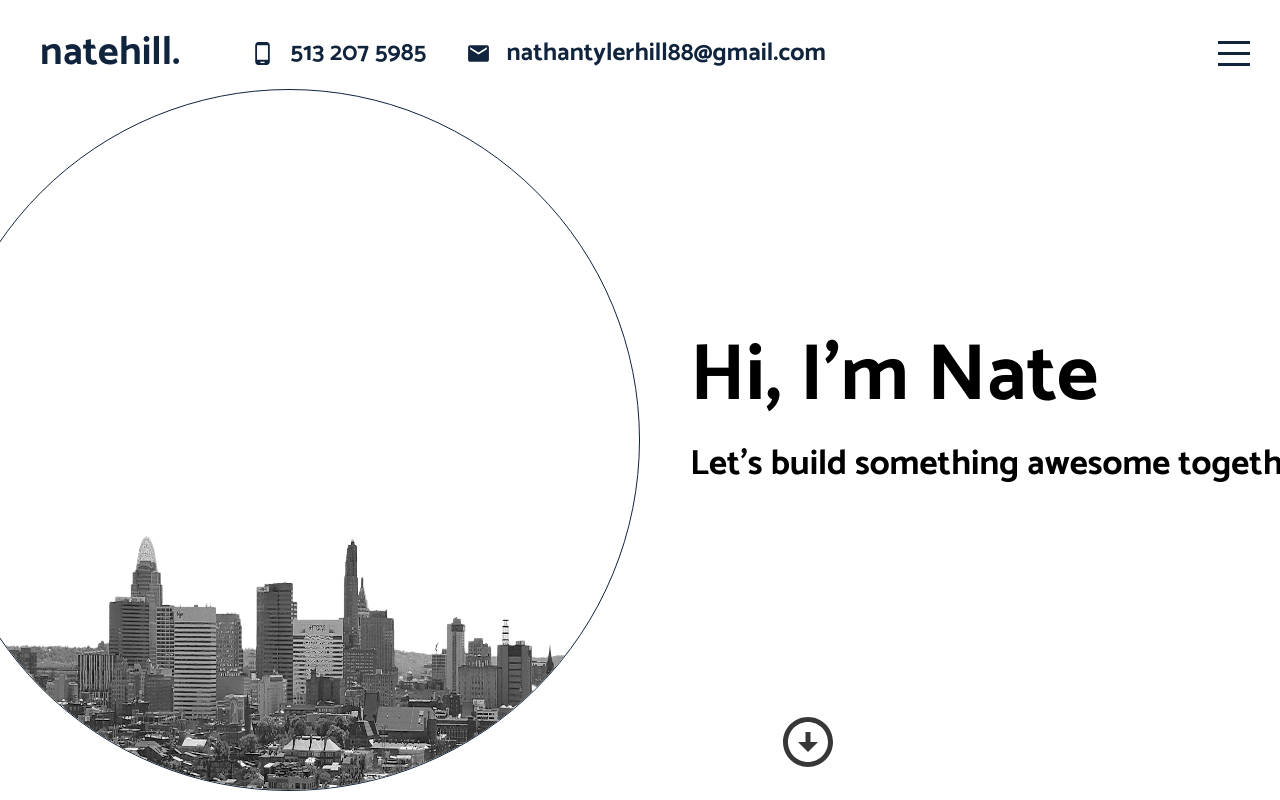
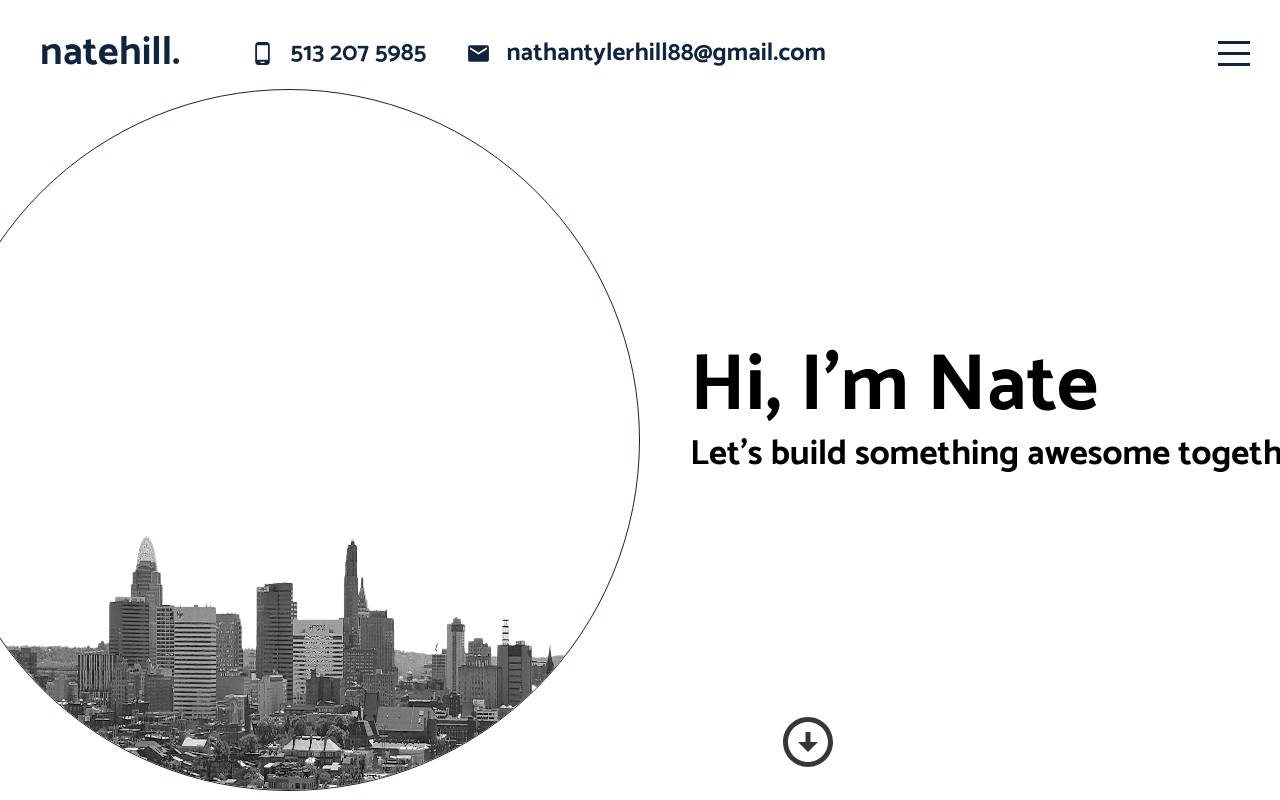
Before and after one commit to estin8/reactportfolio, a React (Create React App) app: page / in a window 1280 px wide. Built offline with nearby package versions, Linux system fonts and the light colour scheme.

Commit message:
yet another intro image adjustment

```diff
--- a/src/components/intro/Intro.jsx
+++ b/src/components/intro/Intro.jsx
@@ -9,7 +9,7 @@ export default function Intro() {
         <div className="imgContainer">
           <img
             src="assets/cropcity2.png"
-            width="1300px"
+            width="1384px"
             height="558px"
             alt="cincinnati skyline"
           />
--- a/src/components/intro/intro.scss
+++ b/src/components/intro/intro.scss
@@ -97,7 +97,7 @@
 
             h3 {
                 font-size: 35px;
-                margin-top: -10px;
+                margin-top: -30px;
 
                 @include mobile {
                     font-style: 20px;
```
